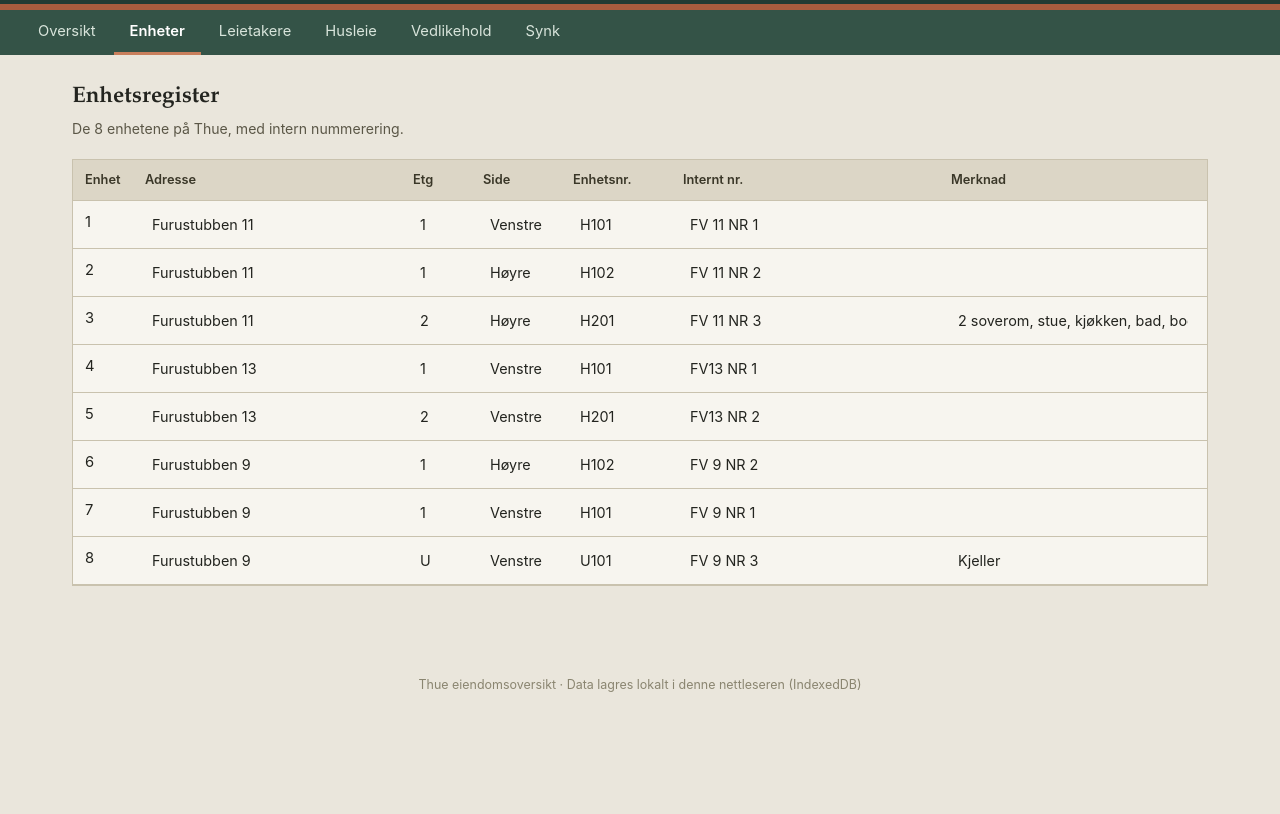
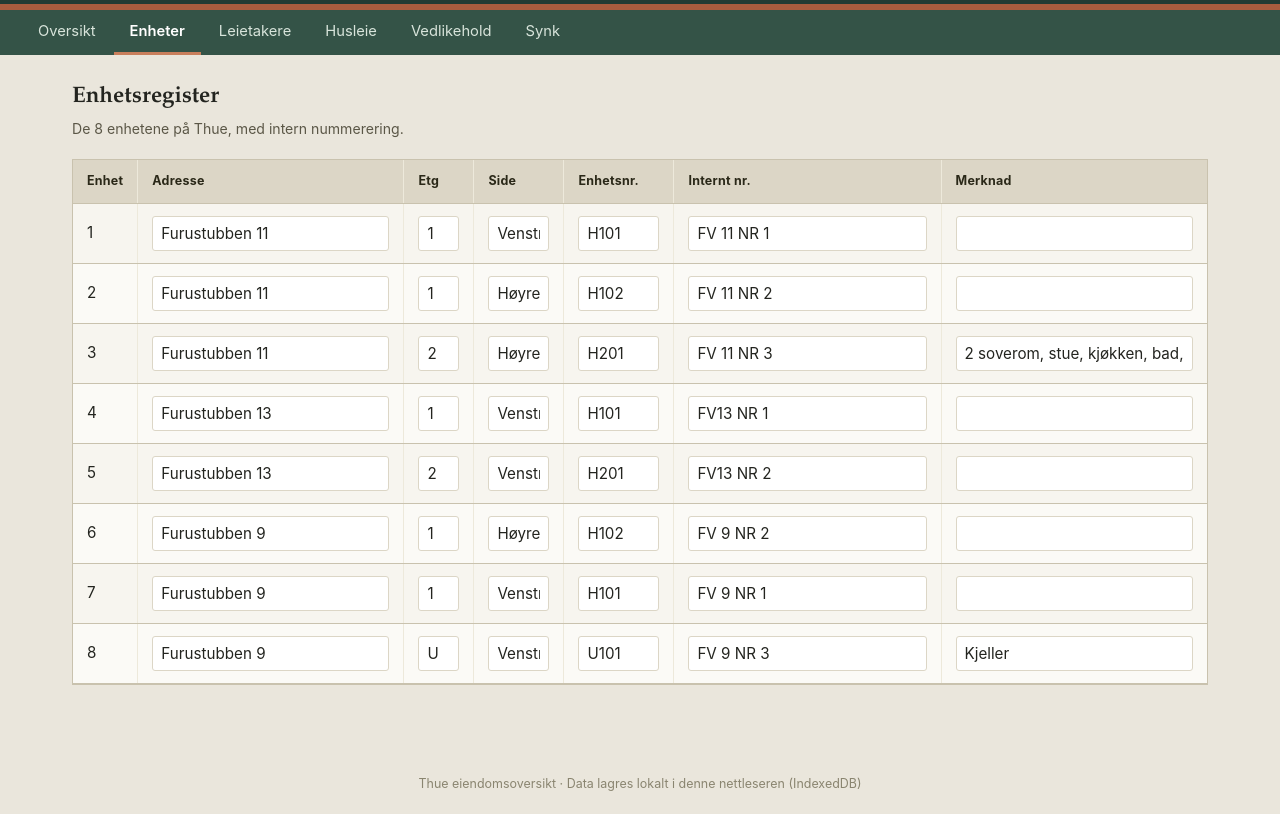
Before and after one commit to hskjorten/Thue, a plain HTML site: page index.html in a window 1280 px wide. Both pictures are taken after a click on the button "Enheter". Shown: the part 82-896 px from the top of the page. Before the commit the page ends 800 px from the top, so only its background shows below. Drawn offline with Linux system fonts and the light colour scheme.

Commit message:
Update index.html

```diff
--- a/index.html
+++ b/index.html
@@ -98,23 +98,29 @@
   table{
     width:100%; border-collapse:collapse; background:var(--paper);
     font-family: -apple-system, "Segoe UI", Inter, Arial, sans-serif;
-    font-size:.92rem;
+    font-size:.95rem;
   }
   th, td{
-    text-align:left; padding:10px 12px; border-bottom:1px solid var(--line);
-    vertical-align: top;
+    text-align:left; padding:12px 14px; border-bottom:1px solid var(--line);
+    border-right:1px solid #EDE9DB;
+    vertical-align: middle;
   }
+  th:last-child, td:last-child{ border-right:none; }
   th{
-    background: var(--stone-deep); font-weight:600; font-size:.8rem;
-    color:#3a3728;
+    background: var(--stone-deep); font-weight:700; font-size:.78rem;
+    color:#2a2818; letter-spacing:.02em; white-space:nowrap;
   }
+  tr:nth-child(even) td{ background:#FBFAF6; }
   tr:hover td{ background:#F1EFE6; }
   td input, td select, td textarea{
-    font-family: inherit; font-size:.9rem; width:100%; border:1px solid transparent;
-    background:transparent; padding:4px 6px; color:var(--ink);
+    font-family: inherit; font-size:.95rem; width:100%;
+    border:1px solid #DCD6C6; border-radius:3px;
+    background:#fff; padding:7px 8px; color:var(--ink);
+    min-height:34px;
   }
   td input:focus, td select:focus, td textarea:focus{
     border-color:var(--pine-light); background:#fff; outline:none;
+    box-shadow: 0 0 0 2px rgba(52,83,71,.12);
   }
   textarea{ resize:vertical; min-height:34px; }
 
@@ -269,13 +275,13 @@
       <button id="editKpiBtn" style="background:none;border:none;color:var(--pine);text-decoration:underline;cursor:pointer;font-size:inherit;padding:0;">oppdater</button>
     </div>
     <div class="table-wrap">
-      <table>
+      <table style="min-width:1250px">
         <thead>
           <tr>
-            <th style="width:60px">Enhet</th><th>Navn</th><th>Telefon</th><th>E-post</th>
-            <th style="width:110px">Innflytting</th><th style="width:100px">Startleie</th><th style="width:110px">Leie/mnd</th>
-            <th style="width:110px">Siste regulering</th><th style="width:120px">Beregnet leie (KPI)</th>
-            <th style="width:100px">Depositum</th><th style="width:110px">Oppsigelse</th><th style="width:40px"></th>
+            <th style="width:70px">Enhet</th><th style="width:170px">Navn</th><th style="width:140px">Telefon</th><th style="width:200px">E-post</th>
+            <th style="width:130px">Innflytting</th><th style="width:110px">Startleie</th><th style="width:110px">Leie/mnd</th>
+            <th style="width:130px">Siste regulering</th><th style="width:150px">Beregnet leie (KPI)</th>
+            <th style="width:110px">Depositum</th><th style="width:120px">Oppsigelse</th><th style="width:44px"></th>
           </tr>
         </thead>
         <tbody id="tenantsTable"></tbody>
@@ -602,7 +608,7 @@ function renderTenants(){
       const diff = beregnet - aktuell;
       const diffColor = diff > 0 ? "var(--overdue)" : "var(--ok)";
       const diffText = diff > 0 ? `+${diff.toLocaleString("no-NO")} kr` : (diff < 0 ? `${diff.toLocaleString("no-NO")} kr` : "stemmer");
-      beregnetCell = `${beregnet.toLocaleString("no-NO")} kr<br><span style="font-size:.75rem;color:${diffColor}">${diffText}</span>`;
+      beregnetCell = `${beregnet.toLocaleString("no-NO")} kr<br><span style="font-size:.82rem;font-weight:600;color:${diffColor}">${diffText}</span>`;
     }
     tr.innerHTML = `
       <td><select data-f="enhet">${unitOptions}</select></td>
```
